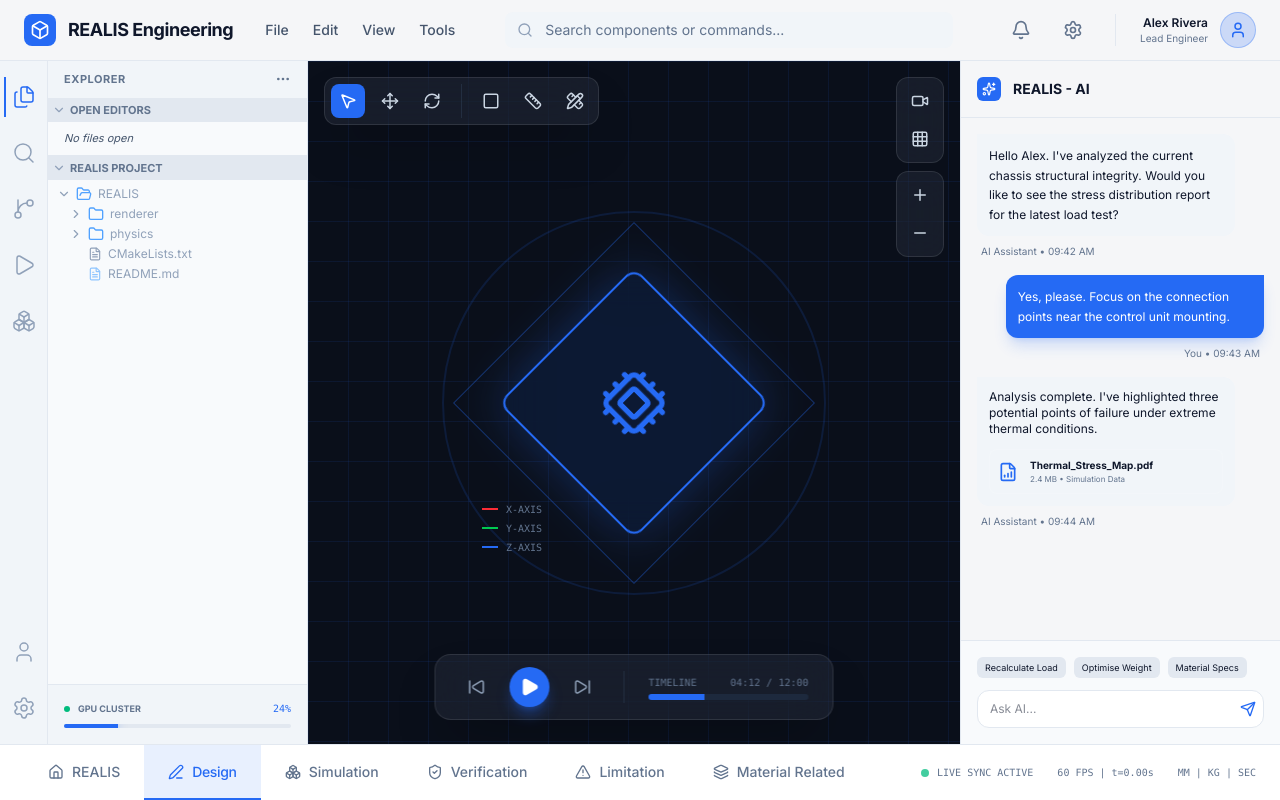
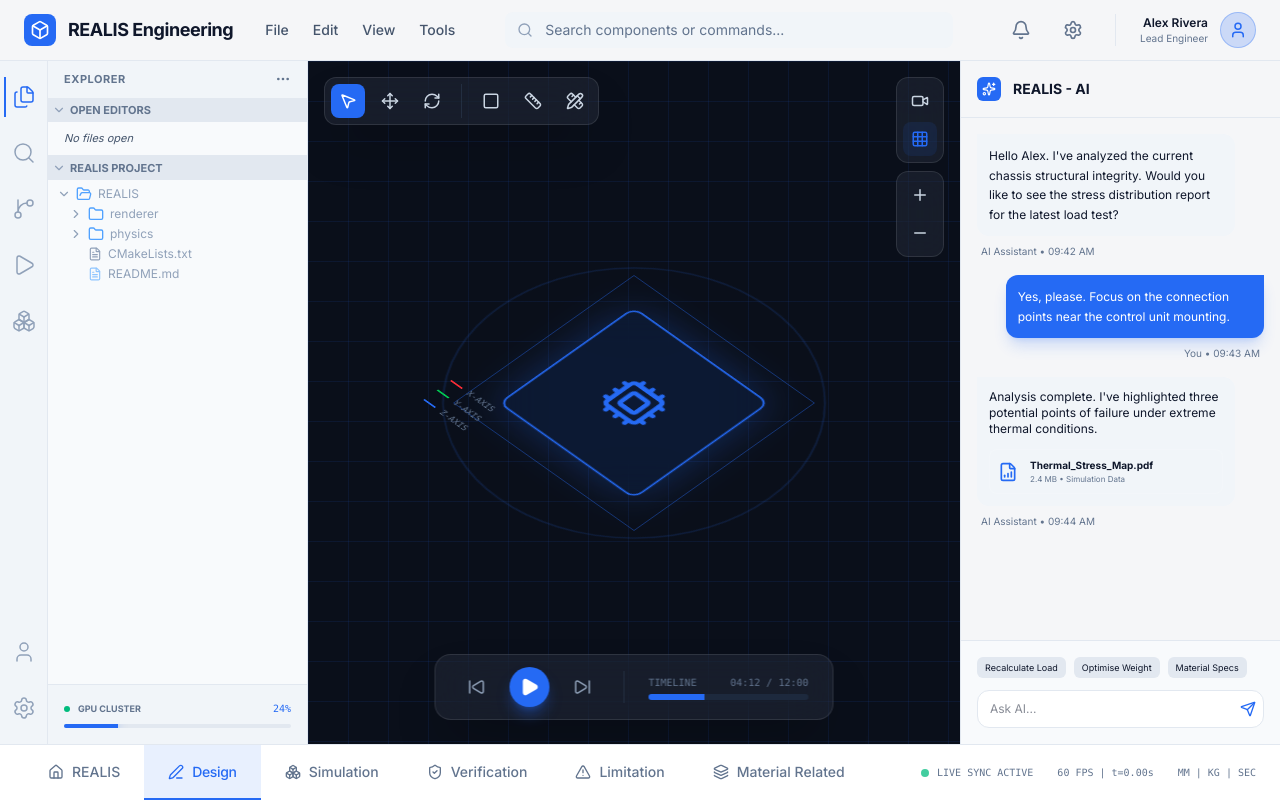
Before and after one commit to Bhavya2007-18/REALIS, a React (Vite) app in the folder web/: page / in a window 1280 px wide. Built offline with nearby package versions, Linux system fonts and the light colour scheme.

Commit message:
camera veiw point and grid system with zoom in and zoom out to the workspace

```diff
--- a/web/src/workspaces/DesignWorkspace.jsx
+++ b/web/src/workspaces/DesignWorkspace.jsx
@@ -1,8 +1,34 @@
+import { useState } from 'react'
+import { motion } from 'framer-motion'
 import { MousePointer2, Move, RefreshCw, Square, Ruler, PencilRuler, Video, Grid, Plus, Minus, SkipBack, Play, SkipForward, Cpu } from 'lucide-react'
 
 export default function DesignWorkspace() {
+    const [zoomLevel, setZoomLevel] = useState(1.0)
+    const [showGrid, setShowGrid] = useState(true)
+    const [viewMode, setViewMode] = useState('perspective') // perspective, top, front, side
+
+    const handleZoomIn = () => setZoomLevel(prev => Math.min(prev + 0.2, 3.0))
+    const handleZoomOut = () => setZoomLevel(prev => Math.max(prev - 0.2, 0.5))
+
+    const toggleGrid = () => setShowGrid(!showGrid)
+
+    const rotateView = () => {
+        const modes = ['perspective', 'top', 'front', 'side']
+        const nextIndex = (modes.indexOf(viewMode) + 1) % modes.length
+        setViewMode(modes[nextIndex])
+    }
+
+    const getRotation = () => {
+        switch (viewMode) {
+            case 'top': return { rotateX: 90, rotateY: 0, rotateZ: 0 }
+            case 'front': return { rotateX: 0, rotateY: 0, rotateZ: 0 }
+            case 'side': return { rotateX: 0, rotateY: 90, rotateZ: 0 }
+            default: return { rotateX: 45, rotateY: 0, rotateZ: 45 } // Perspective
+        }
+    }
+
     return (
-        <div className="w-full h-full relative grid-bg flex items-center justify-center overflow-hidden">
+        <div className={`w-full h-full relative flex items-center justify-center overflow-hidden transition-colors ${showGrid ? 'grid-bg' : 'bg-[#0a0f1a]'}`}>
             {/* Floating Toolbar */}
             <div className="absolute top-4 left-4 z-10 flex gap-2 glass p-1.5 rounded-xl shadow-2xl">
                 <button className="p-2 text-white bg-primary rounded-lg transition-colors">
@@ -29,19 +55,48 @@ export default function DesignWorkspace() {
             {/* Viewport Controls */}
             <div className="absolute top-4 right-4 z-10 flex flex-col gap-2">
                 <div className="glass p-1.5 rounded-xl flex flex-col gap-1">
-                    <button className="p-2 text-slate-300 hover:text-white"><Video size={18} /></button>
-                    <button className="p-2 text-slate-300 hover:text-white"><Grid size={18} /></button>
+                    <button
+                        onClick={rotateView}
+                        className={`p-2 transition-colors cursor-pointer rounded-lg ${viewMode !== 'perspective' ? 'text-primary bg-primary/10' : 'text-slate-300 hover:text-white'}`}
+                        title={`View: ${viewMode}`}
+                    >
+                        <Video size={18} />
+                    </button>
+                    <button
+                        onClick={toggleGrid}
+                        className={`p-2 transition-colors cursor-pointer rounded-lg ${showGrid ? 'text-primary bg-primary/10' : 'text-slate-500 hover:text-white'}`}
+                        title="Toggle Grid"
+                    >
+                        <Grid size={18} />
+                    </button>
                 </div>
                 <div className="glass p-1.5 rounded-xl flex flex-col gap-1">
-                    <button className="p-2 text-slate-300 hover:text-white"><Plus size={18} /></button>
-                    <button className="p-2 text-slate-300 hover:text-white"><Minus size={18} /></button>
+                    <button
+                        onClick={handleZoomIn}
+                        className="p-2 text-slate-300 hover:text-white transition-colors cursor-pointer"
+                    >
+                        <Plus size={18} />
+                    </button>
+                    <button
+                        onClick={handleZoomOut}
+                        className="p-2 text-slate-300 hover:text-white transition-colors cursor-pointer"
+                    >
+                        <Minus size={18} />
+                    </button>
                 </div>
             </div>
 
             {/* Center 3D Representation */}
-            <div className="relative w-96 h-96 flex items-center justify-center">
+            <motion.div
+                animate={{
+                    scale: zoomLevel,
+                    ...getRotation()
+                }}
+                transition={{ type: 'spring', stiffness: 200, damping: 25 }}
+                className="relative w-96 h-96 flex items-center justify-center transform-gpu"
+            >
                 <div className="absolute inset-0 border-2 border-primary/20 rounded-full animate-pulse" />
-                <div className="w-64 h-64 border border-primary/40 rotate-45 flex items-center justify-center">
+                <div className="w-64 h-64 border border-primary/40 flex items-center justify-center">
                     <div className="w-48 h-48 bg-primary/10 border-2 border-primary flex items-center justify-center rounded-xl glass shadow-[0_0_50px_rgba(37,106,244,0.3)]">
                         <Cpu size={64} className="text-primary" />
                     </div>
@@ -53,7 +108,7 @@ export default function DesignWorkspace() {
                     <div className="flex items-center gap-2"><span className="w-4 h-[2px] bg-green-500"></span> Y-AXIS</div>
                     <div className="flex items-center gap-2"><span className="w-4 h-[2px] bg-primary"></span> Z-AXIS</div>
                 </div>
-            </div>
+            </motion.div>
 
             {/* Bottom Simulation Controls */}
             <div className="absolute bottom-6 left-1/2 -translate-x-1/2 glass px-6 py-3 rounded-2xl flex items-center gap-6 shadow-2xl">
```
